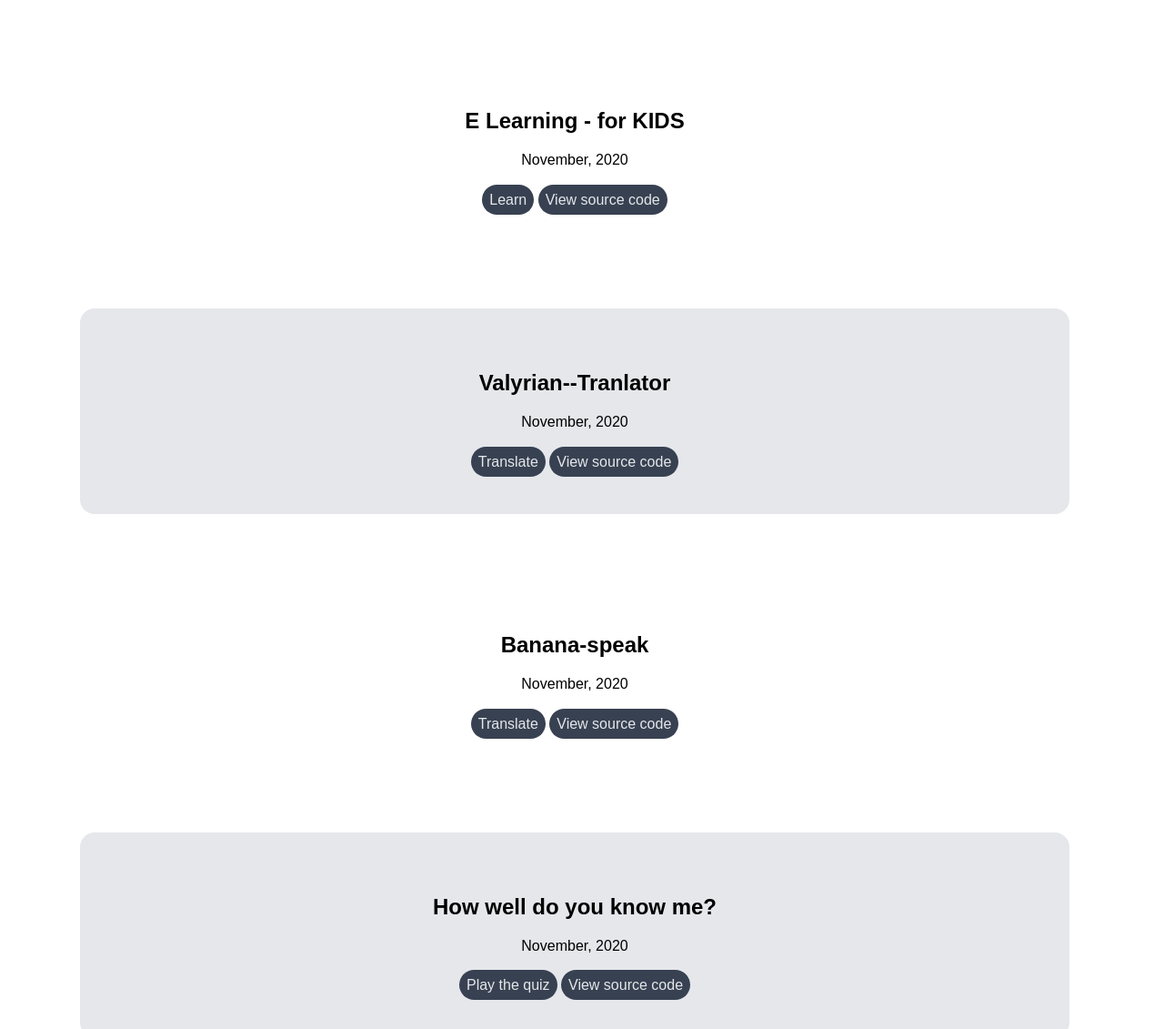
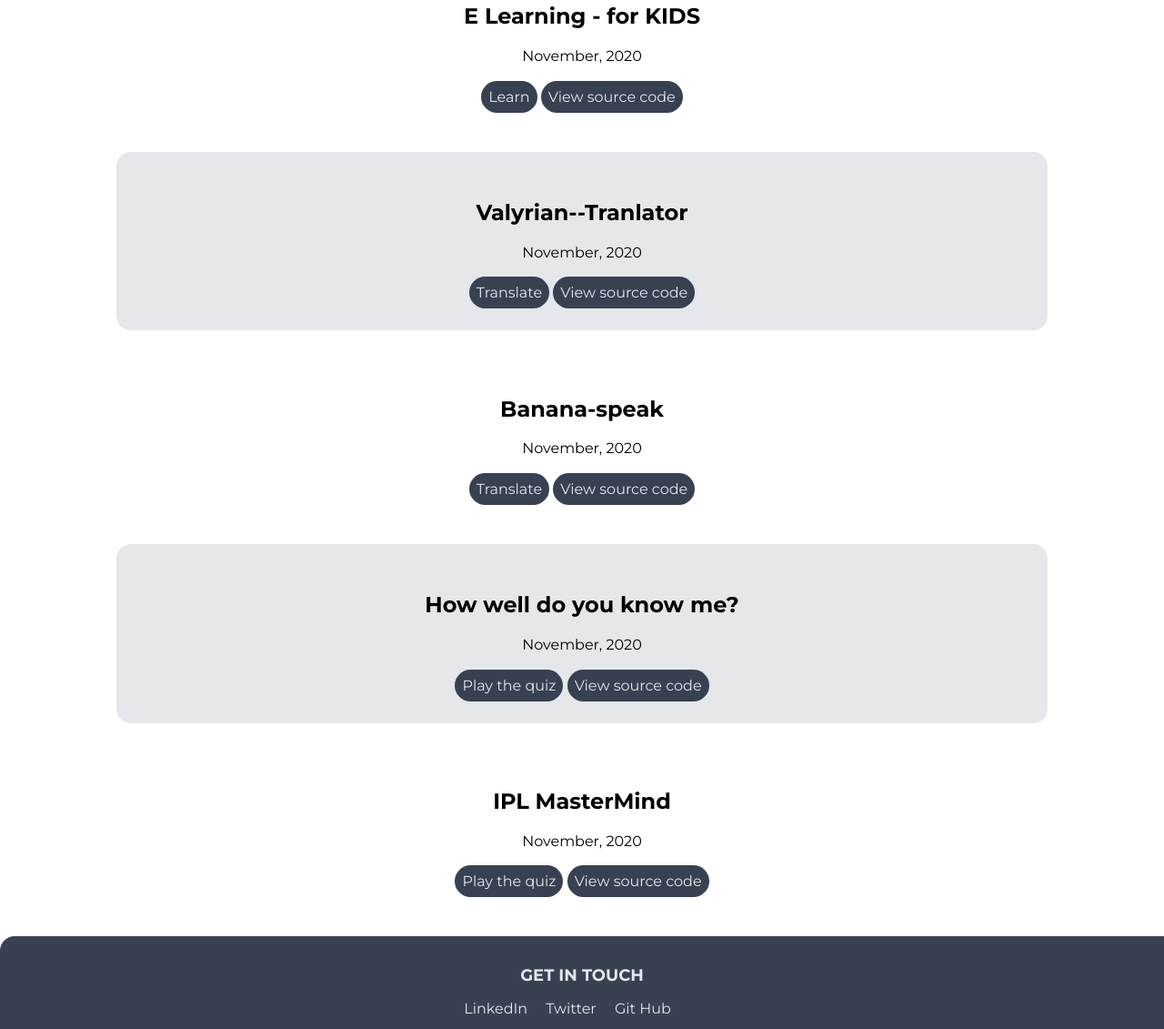
Before and after one commit to sdhamani/sagardhamani.com, a plain HTML site: page projects.html in a window 1280 px wide. Shown: the part 535-1666 px from the top of the page at 91% size. Drawn offline with Linux system fonts and the light colour scheme.

Commit message:
padding changes

```diff
--- a/projects.html
+++ b/projects.html
@@ -28,7 +28,7 @@
 
     <ul class="list-no-bullets">
         <li>
-            <section class="section-projects ow">
+            <section class="section ow">
                 <div class="container container-center">
                     <h1 >Rich Table Food Reviews</h1>
                     <p class="projects-padding">November, 2020</p>
@@ -40,7 +40,7 @@
             </section>
         </li>
         <li>
-            <section class="section-projects">
+            <section class="section">
                 <div class="container container-center">
                     <h1> E Learning - for KIDS</h1>
                     <p class="projects-padding">November, 2020</p>
@@ -52,7 +52,7 @@
             </section>
         </li>
         <li>
-            <section class="section-projects ow">
+            <section class="section ow">
                 <div class="container container-center">
                     <h1 >Valyrian--Tranlator</h1>
                     <p class="projects-padding">November, 2020</p>
@@ -65,7 +65,7 @@
         </li>
 
         <li>
-            <section class="section-projects">
+            <section class="section">
                 <div class="container container-center">
                     <h1 >Banana-speak</h1>
                     <p class="projects-padding">November, 2020</p>
@@ -77,7 +77,7 @@
             </section>
         </li>
         <li>
-            <section class="section-projects ow">
+            <section class="section ow">
                 <div class="container container-center">
                     <h1 >How well do you know me?</h1>
                     <p class="projects-padding">November, 2020</p>
@@ -89,7 +89,7 @@
             </section>
         </li>
         <li>
-            <section class="section-projects">
+            <section class="section">
                 <div class="container container-center">
                     <h1>IPL MasterMind</h1>
                     <div class="flex-container">
--- a/styles.css
+++ b/styles.css
@@ -1,4 +1,4 @@
-tent @import url('https://fonts.googleapis.com/css2?family=Montserrat:wght@400;700&display=swap');
+ @import url('https://fonts.googleapis.com/css2?family=Montserrat:wght@400;700&display=swap');
 
 
 * {
@@ -81,6 +81,7 @@ hr{
 
 .list-no-bullets{
     list-style: none;
+    padding-inline-start: 0px;
 }
 
 .list-item-inline{
```
